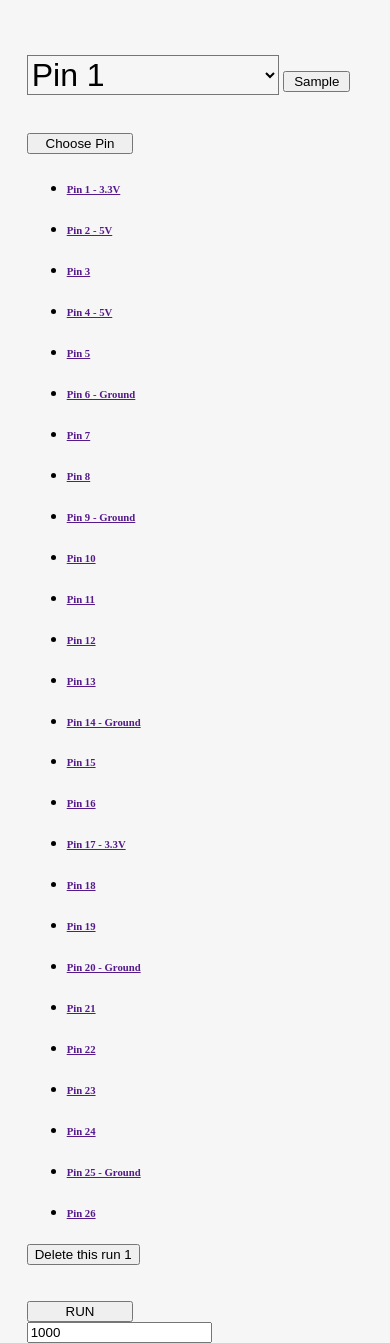
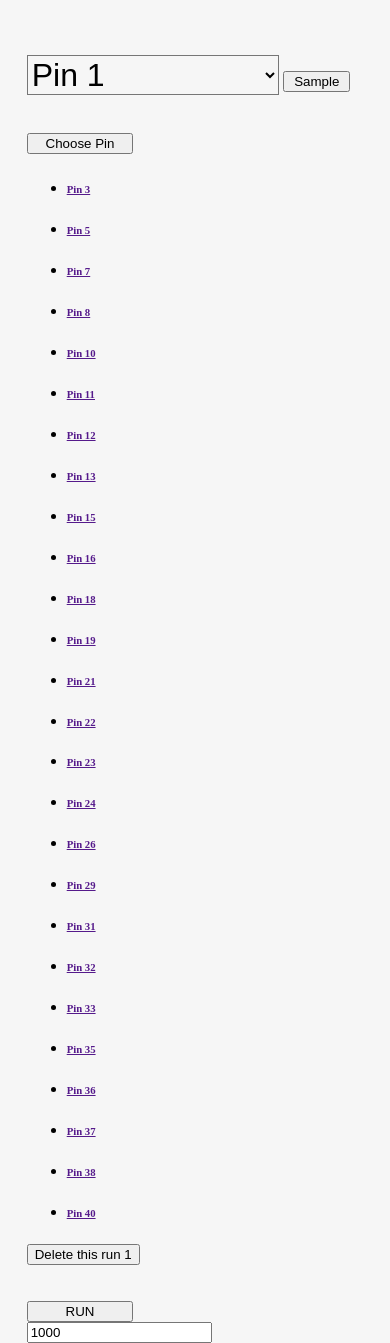
Before and after one commit to TeemuSalo/gpio-gui, a Django app: template templates/gpio/system.html in a window 390 px wide. Shown: the part 435-1778 px from the top of the page. Run offline with Django 3.2, Linux system fonts and the light colour scheme; the template is opened without the code that fills it: most values are stand-ins (such as "Sample title", 1, 10 or a date in 2020).

Commit message:
cleaned pointless pins

```diff
--- a/static/gpio/javascript/external.js
+++ b/static/gpio/javascript/external.js
@@ -219,18 +219,18 @@ function parseDataToForm(){
 
 		var returned_setup = setup_pin( pin );
 
-		var pin_color = returned_setup['type']; // success, primary, warning, danger
+		//var pin_color = returned_setup['type']; // success, primary, warning, danger
 
 
 
 		/* concatenate into data one row */
-		var data = returned_setup['value']; // 1 - 26
+		var data = returned_setup['value']; // 1 - 40
 
 		data += ",";
 
-		data += pin_color; // success, primary, warning, danger
-
-		data += ",";
+		// Pin color always success now
+		//data += pin_color; // success, primary, warning, danger
+		//data += ",";
 
 		var pin_state = $(this).find("button").val();
 
@@ -244,7 +244,7 @@ function parseDataToForm(){
 
 		data += " ";
 
-		everything += data; // "13,warning,0,primary,0 "
+		everything += data; // "13,0,primary,0 "
 
 	});
 
--- a/static/gpio/javascript/pins.js
+++ b/static/gpio/javascript/pins.js
@@ -10,90 +10,9 @@ function setup_pin( el_clicked )
 
 	var el_value = parseInt( el_clicked.attr('pin_val') );
 
-		switch( el_value ) {
-    		case 1:
-				var setup = {'type':'warning', 'text':'Pin 1 - 3.3V', 'value':'1'};
-        		break;
-    		case 2:
-				var setup = {'type':'danger', 'text':'Pin 2 - 5V', 'value':'2'};
-        		break;
-    		case 3:
-				var setup = {'type':'success', 'text':'Pin 3', 'value':'3'};
-        		break;
-    		case 4:
-				var setup = {'type':'danger', 'text':'Pin 4 - 5V', 'value':'4'};
-        		break;
-    		case 5:
-				var setup = {'type':'success', 'text':'Pin 5', 'value':'5'};
-        		break;
-    		case 6:
-				var setup = {'type':'primary', 'text':'Pin 6 - Ground', 'value':'6'};
-        		break;
-    		case 7:
-				var setup = {'type':'success', 'text':'Pin 7', 'value':'7'};
-        		break;
-    		case 8:
-				var setup = {'type':'success', 'text':'Pin 8', 'value':'8'};
-        		break;
-    		case 9:
-				var setup = {'type':'primary', 'text':'Pin 9 - Ground', 'value':'9'};
-        		break;
-    		case 10:
-				var setup = {'type':'success', 'text':'Pin 10', 'value':'10'};
-        		break;
-    		case 11:
-				var setup = {'type':'success', 'text':'Pin 11', 'value':'11'};;
-        		break;
-    		case 12:
-				var setup = {'type':'success', 'text':'Pin 12', 'value':'12'};
-        		break;
-    		case 13:
-				var setup = {'type':'success', 'text':'Pin 13', 'value':'13'};
-        		break;
-    		case 14:
-				var setup = {'type':'primary', 'text':'Pin 14 - Ground', 'value':'14'};;
-        		break;
-    		case 15:
-				var setup = {'type':'success', 'text':'Pin 15', 'value':'15'};
-        		break;
-    		case 16:
-				var setup = {'type':'success', 'text':'Pin 16', 'value':'16'};
-        		break;
-    		case 17:
-				var setup = {'type':'warning', 'text':'Pin 17 - 3.3V', 'value':'17'};
-        		break;
-    		case 18:
-				var setup = {'type':'success', 'text':'Pin 18', 'value':'18'};
-        		break;
-    		case 19:
-				var setup = {'type':'success', 'text':'Pin 19', 'value':'19'};
-        		break;
-    		case 20:
-				var setup = {'type':'primary', 'text':'Pin 20 - Ground', 'value':'20'};
-        		break;
-    		case 21:
-				var setup = {'type':'success', 'text':'Pin 21', 'value':'21'};
-        		break;
-    		case 22:
-				var setup = {'type':'success', 'text':'Pin 22', 'value':'22'};
-        		break;
-    		case 23:
-				var setup = {'type':'success', 'text':'Pin 23', 'value':'23'};
-        		break;
-    		case 24:
-				var setup = {'type':'success', 'text':'Pin 24', 'value':'24'};
-        		break;
-    		case 25:
-				var setup = {'type':'primary', 'text':'Pin 25 - Ground', 'value':'25'};
-        		break;
-    		case 26:
-				var setup = {'type':'success', 'text':'Pin 26', 'value':'26'};
-        		break;
-    		default:
-        		console.log('no match found');
-		}
+	var setup = {'type':'success', 'text':'Pin ' + String(el_value), 'value':String(el_value)};
 
-		return setup;
+	return setup;
 
 }
 
--- a/templates/gpio/system.html
+++ b/templates/gpio/system.html
@@ -94,7 +94,7 @@
 
 			<div id="row-{{ forloop.counter }}" class="row added-pin-row">
 			<div class="col-sm-1"><span class="glyphicon glyphicon-remove pull-left remove-line" aria-hidden="true"></span></div>
-			<div class="col-sm-11 label label-{{ c.1 }}">
+			<div class="col-sm-11 label label-success">
 			<select class="select pull-left">
 				{% for i in pins_range %}
 				<option pin_val="{{ forloop.counter }}" {% if forloop.counter|stringformat:"i" == c.0 %} selected {% endif %}>
@@ -102,7 +102,7 @@
 				</option>
 				{% endfor %}
 			</select>
-			<button type="button" class="btn btn-{{ c.3 }} pull-right Pin-Dir" value="{{ c.2 }}">{{ c.4 }}</button>
+			<button type="button" class="btn btn-{{ c.2 }} pull-right Pin-Dir" value="{{ c.1 }}">{{ c.3 }}</button>
 			</div>
 			</div>
 
@@ -163,38 +163,38 @@
 		<div class="row">
 
 		<div class="col-sm-2">
-			<!-- Single button -->
+			<!-- Create Single Row Button -->
 			<div id="PinCreator" class="btn-group">
 		  	<button type="button" class="btn btn-default dropdown-toggle" data-toggle="dropdown" aria-haspopup="true" aria-expanded="false">
 			Choose Pin <span class="caret"></span>
 		  	</button>
 		  	<ul class="dropdown-menu">
-			<li><a pin_val = '1' href="" class="label label-warning pins"><h6>Pin 1 - 3.3V</h6></a></li>
-			<li><a pin_val = '2' href="" class="label label-danger pins"><h6>Pin 2 - 5V</h6></a></li>
 			<li><a pin_val = '3' href="" class="label label-success pins"><h6>Pin 3</h6></a></li>
-			<li><a pin_val = '4' href="" class="label label-danger pins"><h6>Pin 4 - 5V</h6></a></li>
 			<li><a pin_val = '5' href="" class="label label-success pins"><h6>Pin 5</h6></a></li>
-			<li><a pin_val = '6' href="" class="label label-primary pins"><h6>Pin 6 - Ground</h6></a></li>
 			<li><a pin_val = '7' href="" class="label label-success pins"><h6>Pin 7</h6></a></li>
 			<li><a pin_val = '8' href="" class="label label-success pins"><h6>Pin 8</h6></a></li>
-			<li><a pin_val = '9' href="" class="label label-primary pins"><h6>Pin 9 - Ground</h6></a></li>
 			<li><a pin_val = '10' href="" class="label label-success pins"><h6>Pin 10</h6></a></li>
 			<li><a pin_val = '11' href="" class="label label-success pins"><h6>Pin 11</h6></a></li>
 			<li><a pin_val = '12' href="" class="label label-success pins"><h6>Pin 12</h6></a></li>
 			<li><a pin_val = '13' href="" class="label label-success pins"><h6>Pin 13</h6></a></li>
-			<li><a pin_val = '14' href="" class="label label-primary pins"><h6>Pin 14 - Ground</h6></a></li>
 			<li><a pin_val = '15' href="" class="label label-success pins"><h6>Pin 15</h6></a></li>
 			<li><a pin_val = '16' href="" class="label label-success pins"><h6>Pin 16</h6></a></li>
-			<li><a pin_val = '17' href="" class="label label-warning pins"><h6>Pin 17 - 3.3V</h6></a></li>
 			<li><a pin_val = '18' href="" class="label label-success pins"><h6>Pin 18</h6></a></li>
 			<li><a pin_val = '19' href="" class="label label-success pins"><h6>Pin 19</h6></a></li>
-			<li><a pin_val = '20' href="" class="label label-primary pins"><h6>Pin 20 - Ground</h6></a></li>
 			<li><a pin_val = '21' href="" class="label label-success pins"><h6>Pin 21</h6></a></li>
 			<li><a pin_val = '22' href="" class="label label-success pins"><h6>Pin 22</h6></a></li>
 			<li><a pin_val = '23' href="" class="label label-success pins"><h6>Pin 23</h6></a></li>
 			<li><a pin_val = '24' href="" class="label label-success pins"><h6>Pin 24</h6></a></li>
-			<li><a pin_val = '25' href="" class="label label-primary pins"><h6>Pin 25 - Ground</h6></a></li>
 			<li><a pin_val = '26' href="" class="label label-success pins"><h6>Pin 26</h6></a></li>
+			<li><a pin_val = '29' href="" class="label label-success pins"><h6>Pin 29</h6></a></li>
+			<li><a pin_val = '31' href="" class="label label-success pins"><h6>Pin 31</h6></a></li>
+			<li><a pin_val = '32' href="" class="label label-success pins"><h6>Pin 32</h6></a></li>
+			<li><a pin_val = '33' href="" class="label label-success pins"><h6>Pin 33</h6></a></li>
+			<li><a pin_val = '35' href="" class="label label-success pins"><h6>Pin 35</h6></a></li>
+			<li><a pin_val = '36' href="" class="label label-success pins"><h6>Pin 36</h6></a></li>
+			<li><a pin_val = '37' href="" class="label label-success pins"><h6>Pin 37</h6></a></li>
+			<li><a pin_val = '38' href="" class="label label-success pins"><h6>Pin 38</h6></a></li>
+			<li><a pin_val = '40' href="" class="label label-success pins"><h6>Pin 40</h6></a></li>
 		  	</ul>
 			</div>
 		</div>
```
Also changed, not shown: views.py (+27 -17 lines).
